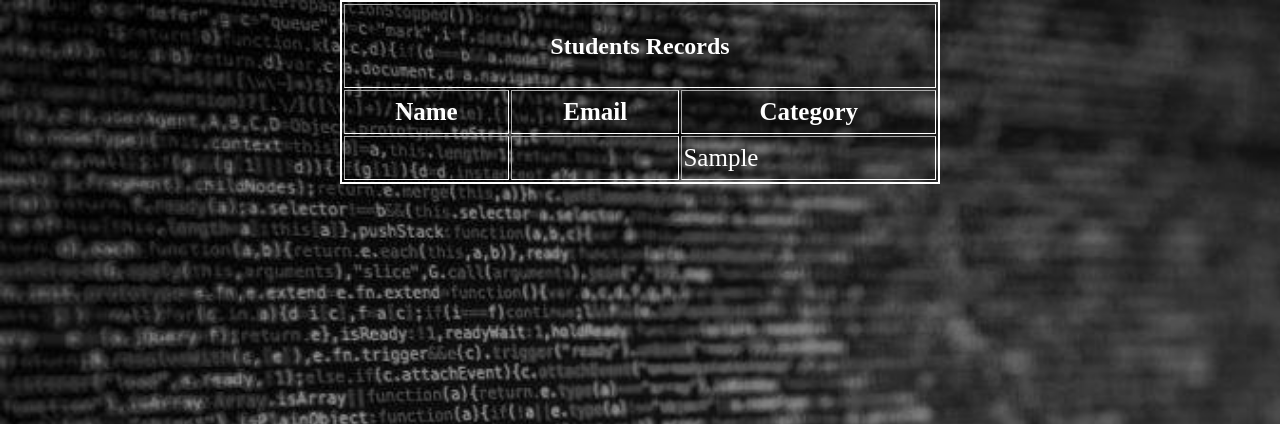
After one commit to bhali16/TechFest, a PHP site: page /all_record.php in a window 1280 px wide. The commit adds this page. Shown: the top 424 px of the page. Run offline with PHP 8.4, Linux system fonts and the light colour scheme; tables that the repository leaves empty or names only in its code hold one stand-in row (values such as "Sample post"); data that the repository does not hold is empty.

Commit message:
i guess my last commit

```diff
--- /dev/null
+++ b/all_record.php
@@ -0,0 +1,63 @@
+<?php  include "connection.php";
+?>
+<!DOCTYPE html>
+<html>
+<head>
+	<title>PAGE FOR SHOWING RECORD OFF ALL REGISTERATIONS</title>
+	<style>
+
+body{
+
+
+
+		margin: auto;
+	padding: auto;
+	background-image: url(coding.jpg);
+	background-attachment: fixed;
+	background-size: cover;
+
+}
+
+
+	</style>
+</head>
+<body>
+
+	<table align="center" border="1px" style="width: 600px; line-height: 40px;  border: 2px solid white " >
+		<tr>
+			<th colspan="4"><h2 style="color: white">Students Records</h2></th>
+			</tr>
+			<th style="color: white; font-size: 25px;">Name</th>
+			<th style="color: white; font-size: 25px;">Email</th>
+			<th style="color: white; font-size: 25px;" >Category</th>
+
+
+
+
+		<?
+		$sql = "SELECT * from tech_fest_table";
+		$result = $conn->query($sql);
+    while ($rows=mysqli_fetch_assoc($result)) {
+    	# code...
+
+
+
+		?>
+
+		<tr>
+
+				<td style="color: white; font-size: 25px;"><?php echo $rows["Name"]; ?></td>
+				<td  style="color: white; font-size: 25px;"><?php echo $rows["Email"]; ?></td>
+				<td style="color: white; font-size: 25px;" ><?php echo $rows["category"]; ?></td>
+
+
+		</tr>
+		<?php
+	}
+
+?>
+
+	</table>
+
+</body>
+</html>
--- /dev/null
+++ b/connection.php
@@ -0,0 +1,18 @@
+
+
+<?php
+
+    $conn=mysqli_connect('localhost','root','root','techfest');
+    //$query="SELECT * from tech_fest_table";
+    //$result=mysql_query($query);
+    if($conn){
+
+        echo "";
+    }
+    else
+    {
+
+        echo "Connection problem";
+    }
+
+    ?>
--- a/event.css
+++ b/event.css
@@ -47,7 +47,7 @@ a{
 	margin-left: 50px;
 }
 .wrapper div{
-margin-top: 40px;
+margin-top: 80px;
 
 grid-template-columns: 50px 50px;
 float: right;
--- a/forms.php
+++ b/forms.php
@@ -10,7 +10,7 @@
 
 	<ul class="first_ul">
 		<li class="active"><a class="active" href="event.html"  target="_blank"> Home</a></li>
-		<li><a href="#"  target="_blank">Register</a></li>
+		<li><a href="all_record.php"  target="_blank">Records</a></li>
 	</ul>
 
 
@@ -49,7 +49,8 @@
 
 <div class="events">
 
-	<img src="android.jpg" style="width: 320px">
+	<img src="android.jpg" style="width: 320px" >
+
 	<img src="pic2.jpg"  style="height: 320px">
 	<img src="p.jpeg" style="height: 320px">
 	<img src="modern.jpg" style="height: 320px">
```
Also changed, not shown: event.html (+3 -15 lines), techfest.php (+6 -2 lines).
